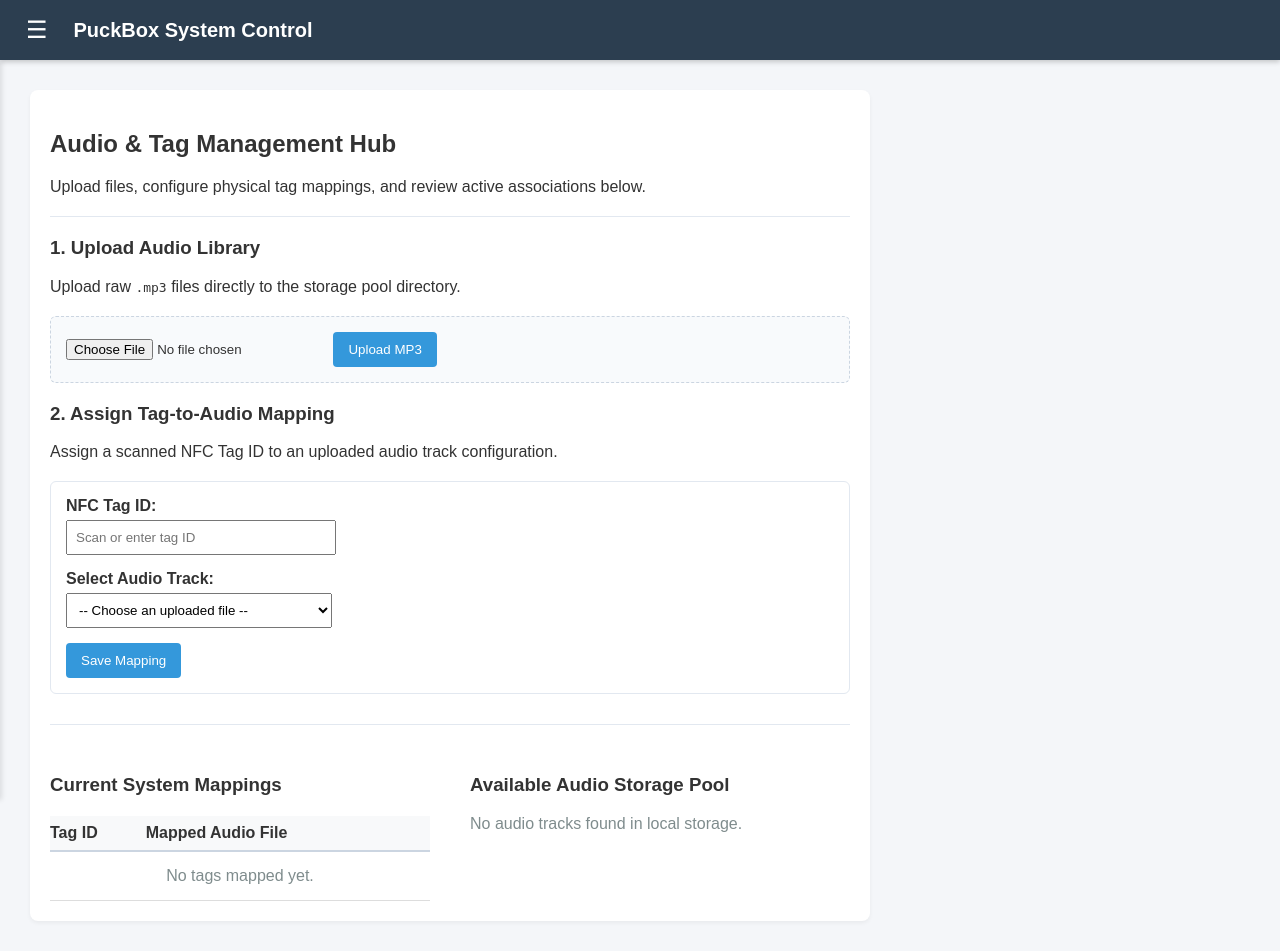
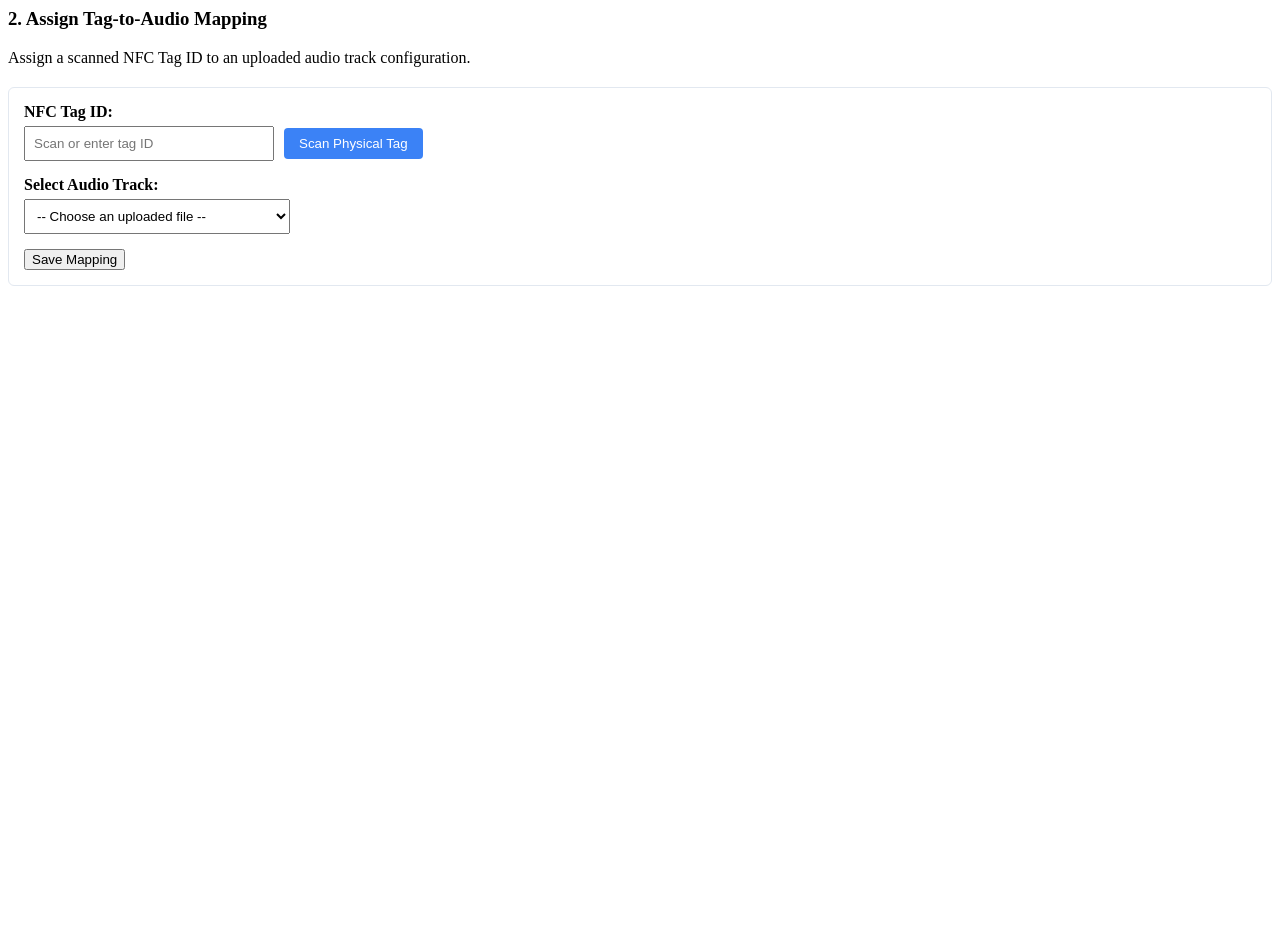
Before and after one commit to AntOnKneess/puckbox, a Flask app: page /upload in a window 1280 px wide. After the commit the page ends 286 px from the top, so only its background shows below. Run offline with Flask 3, Linux system fonts and the light colour scheme.

Commit message:
tag automation

```diff
--- a/server.py
+++ b/server.py
@@ -1,14 +1,23 @@
 import os
-from flask import Flask, render_template, request, redirect, url_for
+import time
+from flask import Flask, render_template, request, redirect, url_for, jsonify
+
+# Global variables for capturing tag scans
+scan_state = {
+    "is_scanning": False,
+    "captured_tag": None
+}
 
 def create_app(tag_mappings, save_mappings_func):
     app = Flask(__name__)
     app.config['UPLOAD_FOLDER'] = 'static/audio'
 
+    # Expose the scan state to the app context so the NFC thread can see it
+    app.config['SCAN_STATE'] = scan_state
+
     @app.route('/')
     def index():
-        # Simple homepage
-        return render_template('index.html')
+        return redirect(url_for('upload_file'))
 
     @app.route('/upload', methods=['GET', 'POST'])
     def upload_file():
@@ -24,7 +33,6 @@ def create_app(tag_mappings, save_mappings_func):
                 file.save(os.path.join(app.config['UPLOAD_FOLDER'], file.filename))
             return redirect(url_for('upload_file'))
 
-        # GET request: Consolidates files, mappings, and configuration interfaces
         files = os.listdir(app.config['UPLOAD_FOLDER']) if os.path.exists(app.config['UPLOAD_FOLDER']) else []
         return render_template('upload.html', mappings=tag_mappings, files=files)
 
@@ -35,6 +43,27 @@ def create_app(tag_mappings, save_mappings_func):
         if tag_id and filename:
             tag_mappings[tag_id] = filename
             save_mappings_func()
-        return redirect(url_for('upload_file')) # Redirect back to upload management hub
+        return redirect(url_for('upload_file'))
+
+    # --- NEW API ENDPOINTS FOR CAPTURING ---
+
+    @app.route('/api/start-scan', methods=['POST'])
+    def start_scan():
+        """Triggers the system to intercept the next physical or mock scan."""
+        scan_state['is_scanning'] = True
+        scan_state['captured_tag'] = None
+        return jsonify({"status": "scanning"})
+
+    @app.route('/api/check-scan', methods=['GET'])
+    def check_scan():
+        """Polled by the frontend to see if a tag has been captured."""
+        if scan_state['captured_tag']:
+            tag = scan_state['captured_tag']
+            # Reset state now that it's consumed
+            scan_state['is_scanning'] = False
+            scan_state['captured_tag'] = None
+            return jsonify({"status": "found", "tag_id": tag})
+
+        return jsonify({"status": "waiting"})
 
     return app
--- a/templates/upload.html
+++ b/templates/upload.html
@@ -1,24 +1,15 @@
-{% extends 'layout.html' %}
-
-{% block content %}
-<h2>Audio & Tag Management Hub</h2>
-<p>Upload files, configure physical tag mappings, and review active associations below.</p>
-
-<hr style="border: 0; border-top: 1px solid #e2e8f0; margin: 20px 0;">
-
-<h3>1. Upload Audio Library</h3>
-<p>Upload raw <code>.mp3</code> files directly to the storage pool directory.</p>
-<form action="{{ url_for('upload_file') }}" method="POST" enctype="multipart/form-data" style="margin: 20px 0; padding: 15px; border: 1px dashed #cbd5e1; background: #f8fafc; border-radius: 6px;">
-    <input type="file" name="file" accept=".mp3" required>
-    <button type="submit" class="action-btn" style="margin-left: 10px;">Upload MP3</button>
-</form>
-
 <h3>2. Assign Tag-to-Audio Mapping</h3>
 <p>Assign a scanned NFC Tag ID to an uploaded audio track configuration.</p>
 <form action="{{ url_for('map_tag') }}" method="POST" style="margin: 20px 0; padding: 15px; border: 1px solid #e2e8f0; background: #fff; border-radius: 6px;">
     <div style="margin-bottom: 15px;">
         <label style="display:block; margin-bottom:5px;"><b>NFC Tag ID:</b></label>
-        <input type="text" name="tag_id" required placeholder="Scan or enter tag ID" style="padding: 8px; width: 250px;">
+        <div style="display: flex; gap: 10px; align-items: center;">
+            <input type="text" id="tag_id_input" name="tag_id" required placeholder="Scan or enter tag ID" style="padding: 8px; width: 250px;">
+            <button type="button" id="scan_btn" onclick="startNfcScan()" style="padding: 8px 15px; background: #3b82f6; color: white; border: none; border-radius: 4px; cursor: pointer;">
+                Scan Physical Tag
+            </button>
+        </div>
+        <span id="scan_status" style="display: block; margin-top: 5px; font-size: 0.9em; color: #64748b;"></span>
     </div>
 
     <div style="margin-bottom: 15px;">
@@ -34,42 +25,54 @@
     <button type="submit" class="action-btn">Save Mapping</button>
 </form>
 
-<hr style="border: 0; border-top: 1px solid #e2e8f0; margin: 30px 0;">
+<script>
+let pollInterval = null;
 
-<div style="display: flex; gap: 40px; wrap: wrap;">
-    <div style="flex: 1; min-width: 300px;">
-        <h3>Current System Mappings</h3>
-        <table style="width: 100%; border-collapse: collapse;">
-            <thead>
-                <tr style="border-bottom: 2px solid #cbd5e1; text-align: left;">
-                    <th style="padding: 8px 0;">Tag ID</th>
-                    <th style="padding: 8px 0;">Mapped Audio File</th>
-                </tr>
-            </thead>
-            <tbody>
-                {% for tag, filename in mappings.items() %}
-                <tr style="border-bottom: 1px solid #e2e8f0;">
-                    <td style="padding: 8px 0;"><code>{{ tag }}</code></td>
-                    <td style="padding: 8px 0;">{{ filename }}</td>
-                </tr>
-                {% else %}
-                <tr>
-                    <td colspan="2" style="color: #7f8c8d; padding: 15px 0; text-align: center;">No tags mapped yet.</td>
-                </tr>
-                {% endfor %}
-            </tbody>
-        </table>
-    </div>
+function startNfcScan() {
+    const btn = document.getElementById('scan_btn');
+    const statusText = document.getElementById('scan_status');
 
-    <div style="flex: 1; min-width: 250px;">
-        <h3>Available Audio Storage Pool</h3>
-        <ul style="padding-left: 20px;">
-            {% for file in files %}
-                <li style="margin-bottom: 8px; font-family: monospace;">{{ file }}</li>
-            {% else %}
-                <li style="color: #7f8c8d; list-style-type: none; margin-left: -20px;">No audio tracks found in local storage.</li>
-            {% endfor %}
-        </ul>
-    </div>
-</div>
-{% endblock %}
+    btn.disabled = true;
+    btn.style.background = '#94a3b8';
+    statusText.innerText = "Waiting for NFC card tap... Go scan your tag now!";
+    statusText.style.color = "#ea580c";
+
+    // Tell backend to start watching for a scan
+    fetch('/api/start-scan', { method: 'POST' })
+        .then(response => response.json())
+        .then(data => {
+            // Start checking every 500ms for a result
+            pollInterval = setInterval(checkForScan, 500);
+        })
+        .catch(err => {
+            console.error("Error starting scan:", err);
+            resetScanButton();
+        });
+}
+
+function checkForScan() {
+    fetch('/api/check-scan')
+        .then(response => response.json())
+        .then(data => {
+            if (data.status === 'found') {
+                // Populate input field with the captured Tag ID
+                document.getElementById('tag_id_input').value = data.tag_id;
+
+                // Clear polling and reset UI
+                clearInterval(pollInterval);
+                resetScanButton("Tag captured successfully!", "#16a34a");
+            }
+        })
+        .catch(err => console.error("Error checking scan:", err));
+}
+
+function resetScanButton(message = "", color = "#64748b") {
+    const btn = document.getElementById('scan_btn');
+    const statusText = document.getElementById('scan_status');
+
+    btn.disabled = false;
+    btn.style.background = '#3b82f6';
+    statusText.innerText = message;
+    statusText.style.color = color;
+}
+</script>
```
Also changed, not shown: nfc_reader.py (+9 -0 lines).
